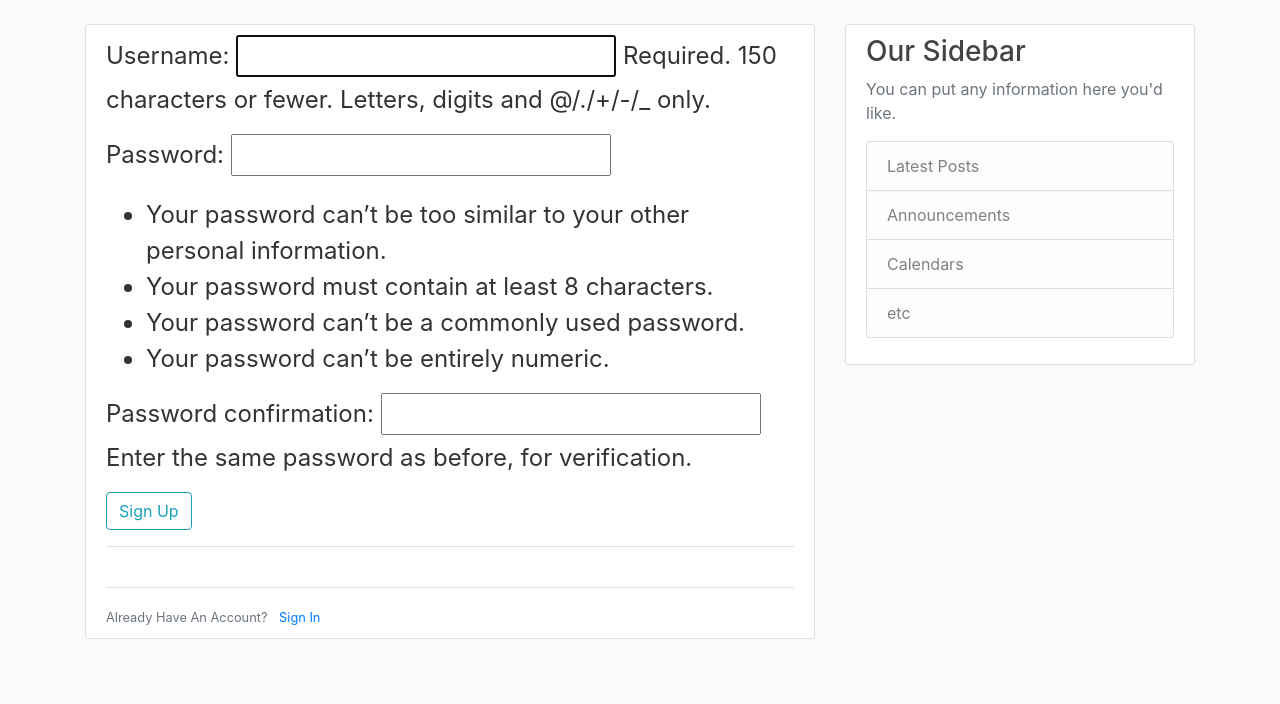
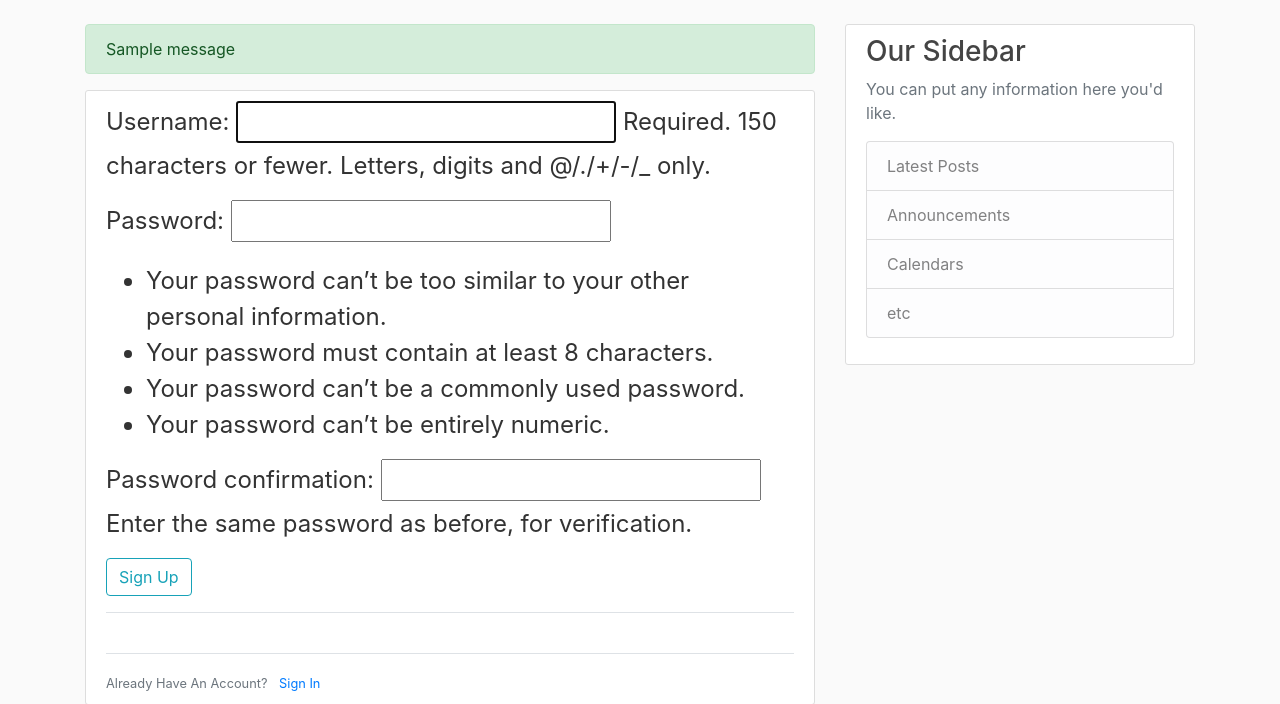
Before and after one commit to fpaul787/Reviews-App, a Django app: page /register/ in a window 1280 px wide. Shown: the part 56-760 px from the top of the page. Run offline with Django 3.2, Linux system fonts and the light colour scheme; tables that the repository leaves empty hold one stand-in row (values such as "Sample post"); one stand-in notice (Sample message) is shown; some libraries are stand-ins or nearby versions.

Commit message:
added csrf token, changed redirect url, included alert message

```diff
--- a/reviews/templates/reviews/base.html
+++ b/reviews/templates/reviews/base.html
@@ -46,6 +46,13 @@
     <main role="main" class="container">
         <div class="row">
             <div class="col-md-8">
+                {% if messages %}
+                {% for message in messages %}
+                    <div class="alert alert-{{message.tags}}">
+                        {{message}}
+                    </div>
+                {% endfor %}
+                {% endif %}
                 {% block content %}
                 <p>Placeholder text in base template. Replace with page content</p>
                 {% endblock %}
--- a/users/templates/users/register.html
+++ b/users/templates/users/register.html
@@ -6,6 +6,7 @@ Register
 {% block content %}
 <div class="content-section">
     <form method="POST">
+        {% csrf_token %}
         <fieldset class="form-group">
             <legend class="border-bottom mb-4">
                 {{form.as_p}}
--- a/users/views.py
+++ b/users/views.py
@@ -11,7 +11,7 @@ def register(request):
             form.save()
             username = form.cleaned_data.get('username')
             messages.success(request, f'Account successfully created for {username}')
-            return redirect('blog-home')
+            return redirect('reviews-home')
     else:
         form = UserCreationForm()
 
```
